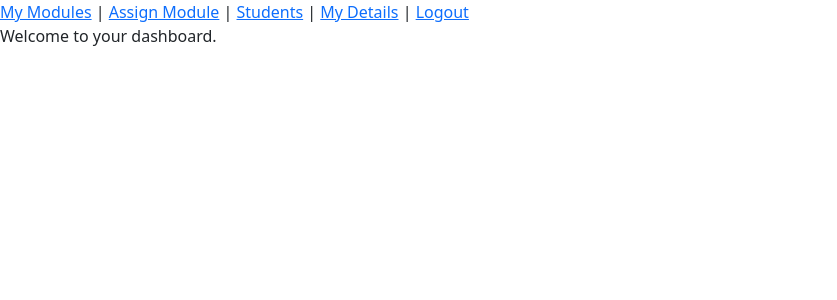
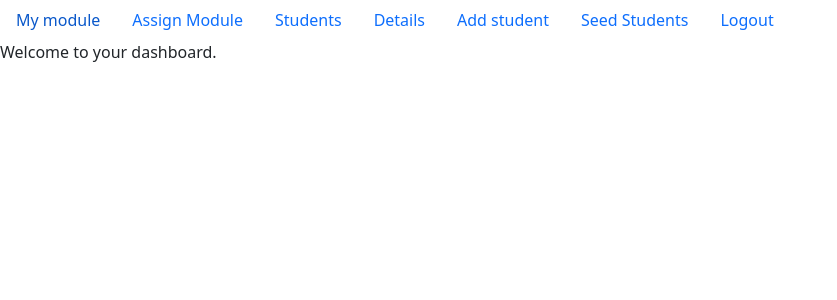
Before and after one commit to Densai2/bnu-php-example-master, a PHP site: page /index.php in a window 1280 px wide. Shown: the top 300 px of the page, without its empty margins (0-837 px from the left). Run offline with PHP 8.4, Linux system fonts and the light colour scheme; the visitor is signed in with stand-in values (Sample User, id 1); some libraries are stand-ins or nearby versions.

Commit message:
final commit

```diff
--- a/templates/partials/nav.php
+++ b/templates/partials/nav.php
@@ -1,10 +1,28 @@
 
 <div id="main-nav">
 
-   <a href="modules.php">My Modules</a> |
-   <a href="assignmodule.php">Assign Module</a> |
-   <a href="students.php">Students</a> |
-   <a href="details.php">My Details</a> |
-   <a href="logout.php">Logout</a>
 
+
+   <ul class="nav">
+  <li class="nav-item">
+    <a class="nav-link" href="modules.php">My module</a>
+  </li>
+  <li class="nav-item">
+    <a class="nav-link" href="assignmodule.php">Assign Module</a>
+  </li>
+  <li class="nav-item">
+    <a class="nav-link" href="students.php">Students</a>
+  </li>
+  <li class="nav-item">
+    <a class="nav-link" href="details.php"> Details</a>
+  </li>
+  <li class="nav-item">
+    <a class="nav-link" href="addstudents.php"> Add student</a>
+  </li>
+  <li class="nav-item">
+    <a class="nav-link" href="seed.php"> Seed Students</a>
+  </li>
+  <li class="nav-item">
+    <a class="nav-link" href="logout.php"> Logout</a>
+  </li>
 </div>
```
Also changed, not shown: addstudents.php (+0 -7 lines), templates/login.php (+10 -7 lines).
